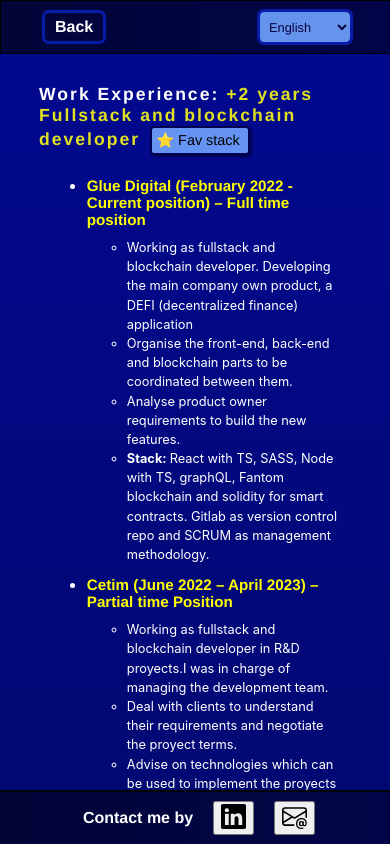
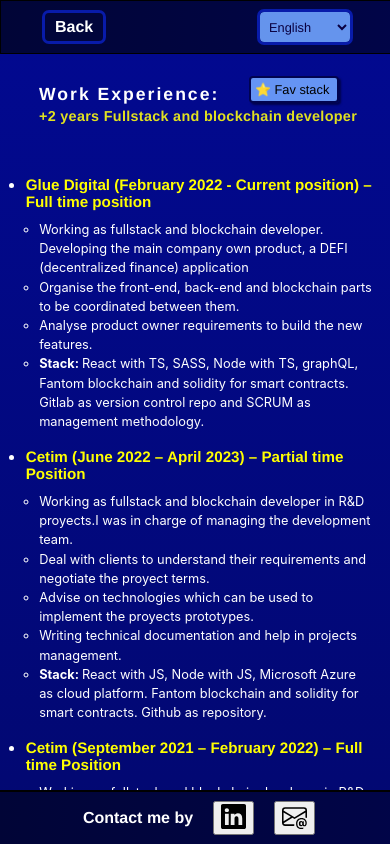
Before and after one commit to javirro/personal-web, a React (Create React App) app: page /work-experience in a window 390 px wide. Built offline with nearby package versions, Linux system fonts and the light colour scheme.

Commit message:
Add workExperience style for mobile

```diff
--- a/src/components/GlobalHeader.jsx
+++ b/src/components/GlobalHeader.jsx
@@ -13,8 +13,9 @@ const GlobalHeader = () => {
 
   return (
     <div className="global-header-container">
-      {pathname !== "/" && <Link className='back-button' to="/"><FormattedMessage id="back-button" /></Link>}
-      {pathname === "/" && <h2 className='text-name'>Javier Rodríguez</h2>}
+      {pathname !== "/"
+        ? <Link className='back-button' to="/"><FormattedMessage id="back-button" /></Link>
+        : <h2 className='text-name'>Javier Rodríguez</h2>}
       <select className="lang-selector" onChange={languageSelector}>
         <option defaultValue="Languages" disabled> Choose language / Elige idioma </option>
         <option value="en"><FormattedMessage id="language-en" /> </option>
--- a/src/styles/WorkExperience.css
+++ b/src/styles/WorkExperience.css
@@ -62,3 +62,34 @@
     background: rgba(53, 76, 248, 0.9);
     color: yellow;
 }
+
+@media (max-width: 500px) {
+    .section-container {
+        display: flex;
+        justify-content: center;
+        align-items: center;
+        flex-direction: column;
+        margin-left: 3%;
+        margin-right: 3%;
+        margin-top: 0px;
+        color: white;
+    }
+    ul {
+        margin-left: 3%;
+        padding: 5px 3px;
+    }
+    .dev-position-title {
+        display: inline-block;
+        font-size: 0.9rem;
+        letter-spacing: 0.3px;
+    }
+    .fav-stack-btn {
+        position: relative;
+        top: -50px;
+        right: -200px;
+        font-size: 0.8rem;
+    }
+    .jobs-description-list {
+        margin-top: 5px;
+    }
+}
```
